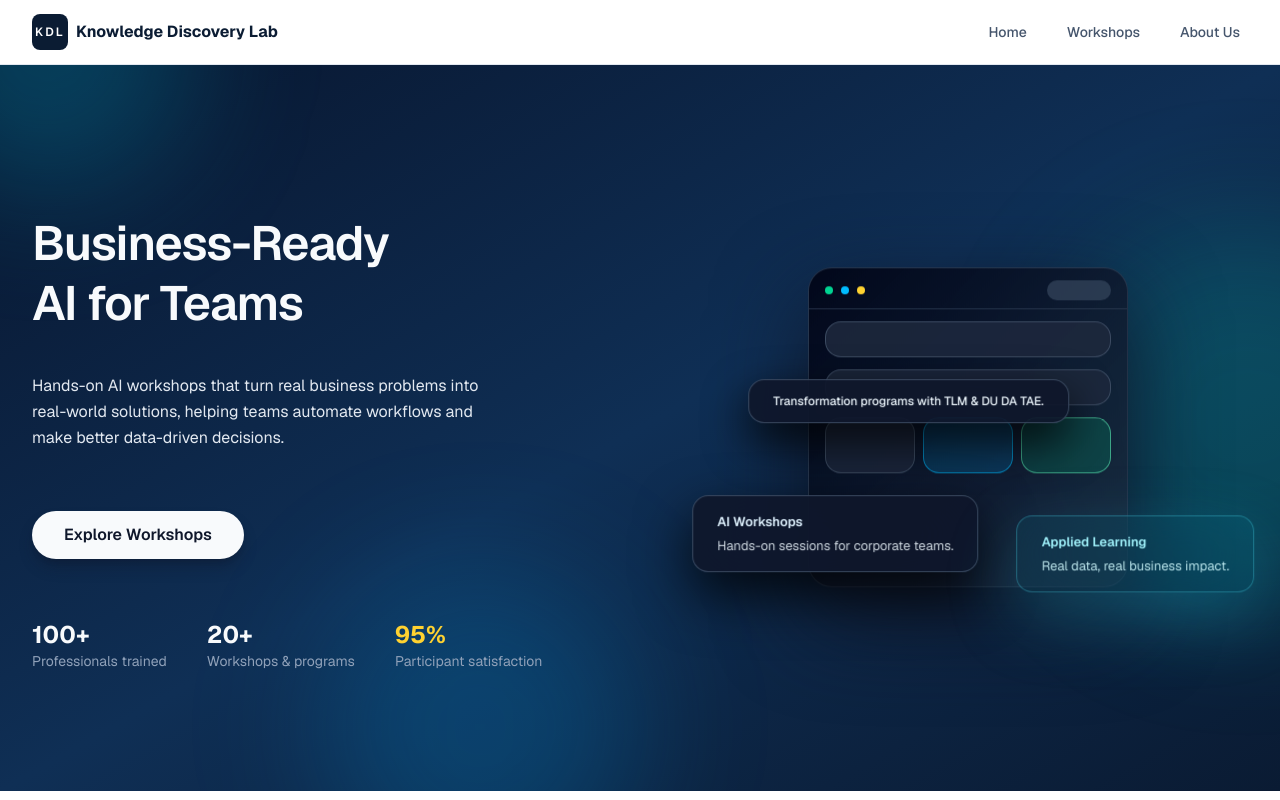
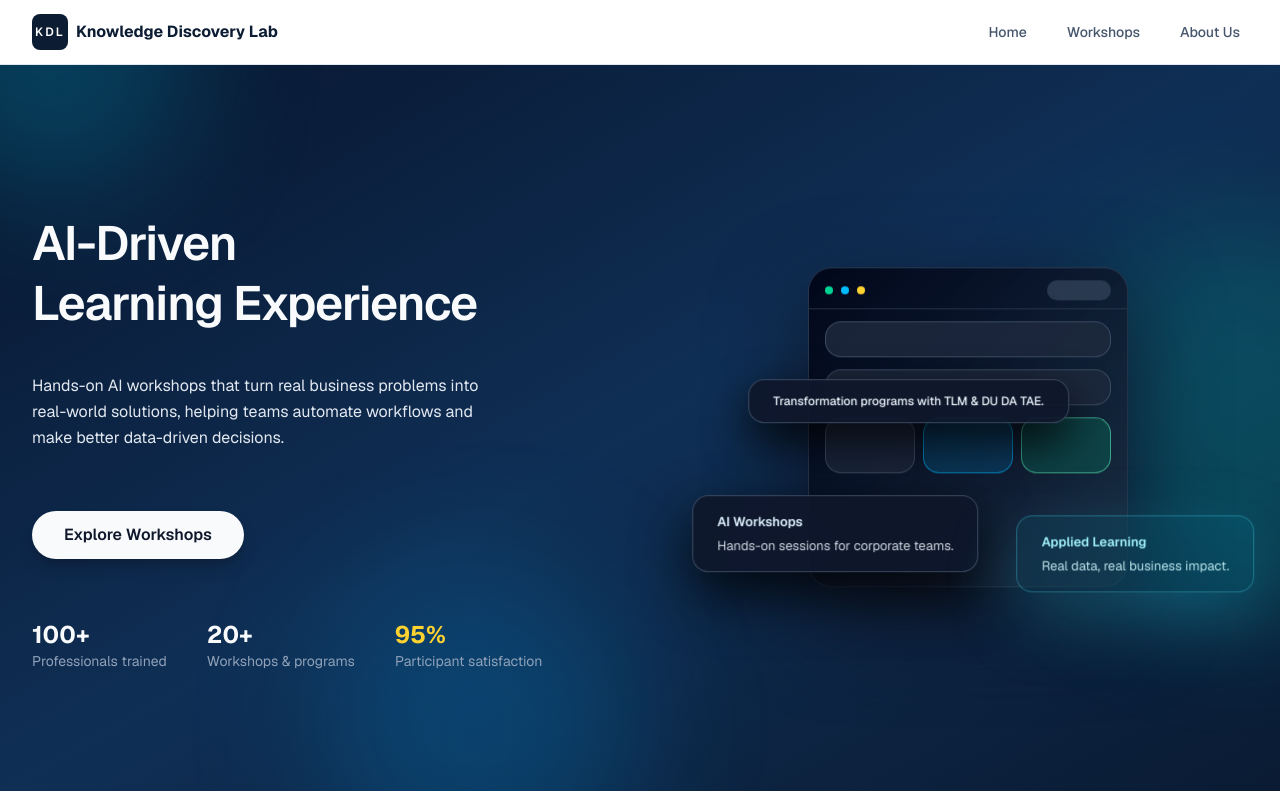
Before and after one commit to YoonieBoo/kdl-website, a Next.js app: page / in a window 1280 px wide. Shown: the top 800 px of the page. Built offline with nearby package versions, Linux system fonts and the light colour scheme.

Commit message:
Update hero section content

```diff
--- a/components/hero-section.jsx
+++ b/components/hero-section.jsx
@@ -22,8 +22,8 @@ const HeroSection = () => {
             </div>
 
             <h1 className="text-4xl md:text-5xl lg:text-5xl font-semibold leading-tight tracking-tight text-slate-50 mb-10">
-              Business-Ready <br />
-              AI for Teams
+              AI-Driven <br />
+              Learning Experience
             </h1>
 
             <p className="text-sm md:text-base font-normal text-slate-200 leading-relaxed mb-8 max-w-xl">
```
